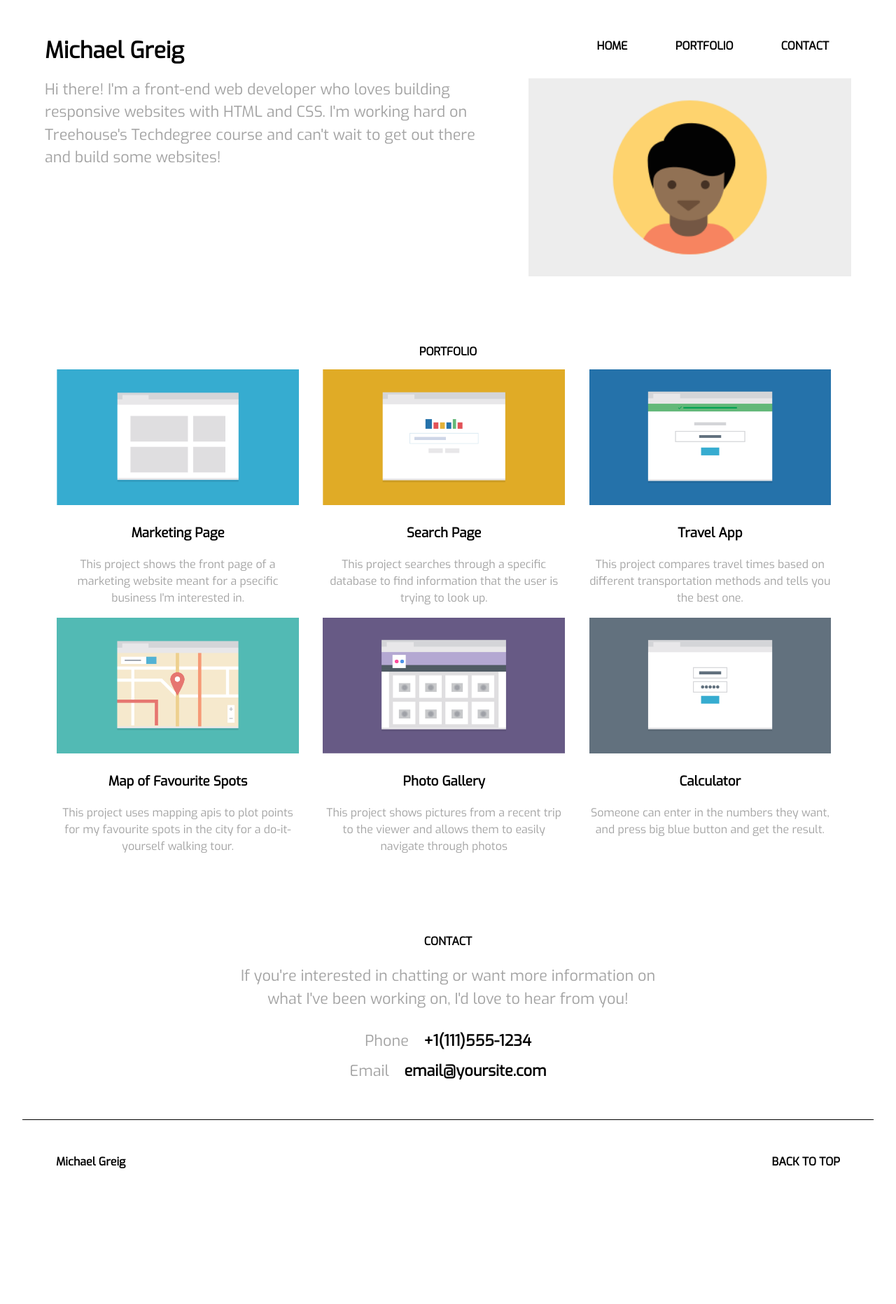
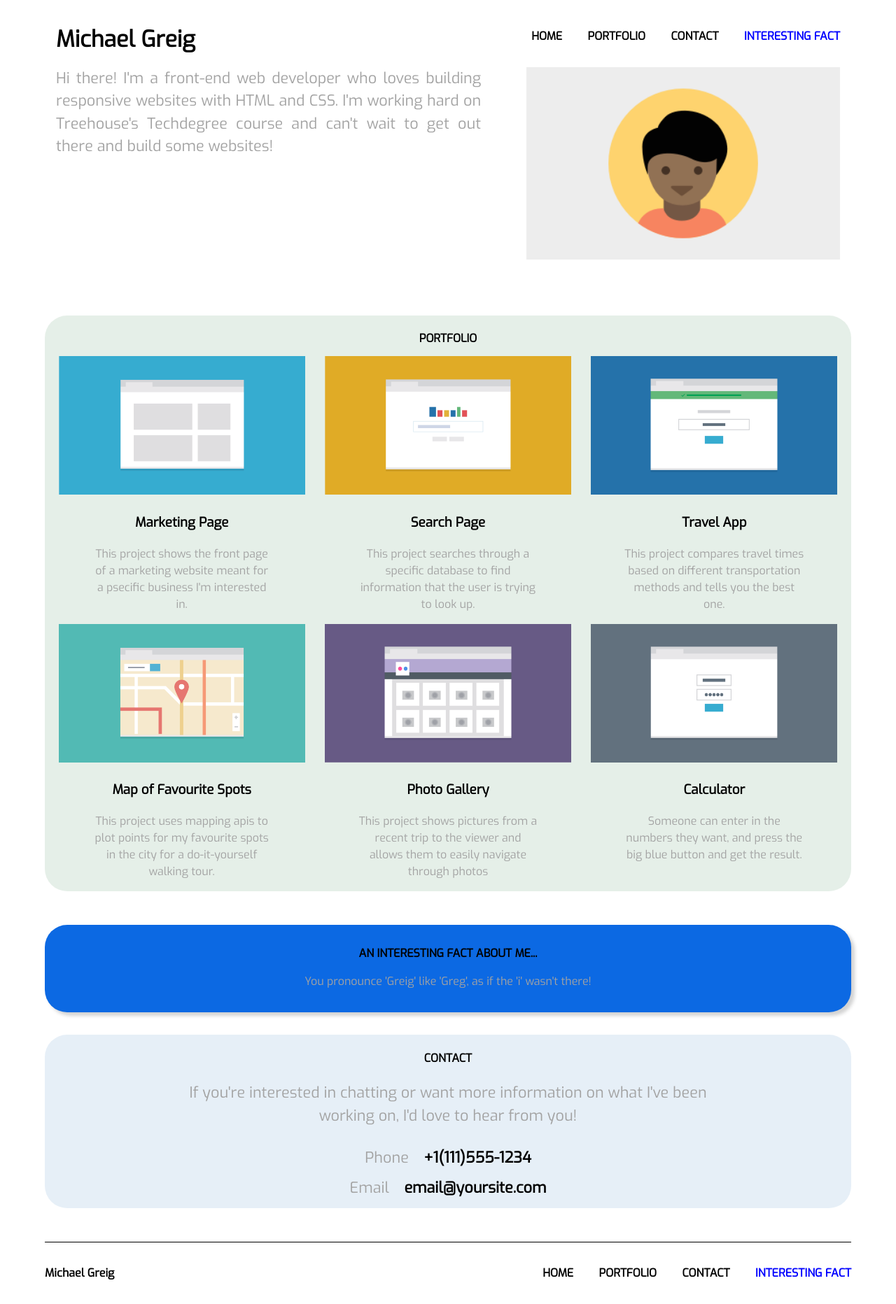
Before and after one commit to MichaelAGreig/responsive_layout, a plain HTML site: page index.html in a window 1280 px wide. Shown: the whole page at 70% size. Before the commit the page ends 1721 px from the top, so only its background shows below. Drawn offline with Linux system fonts and the light colour scheme.

Commit message:
Major update
Centred portfolio, redesigned containers, added ‘alts’, added
‘interesting fact’ section, fixed inline-block vs float issues, added
background colours and other styling touches

```diff
--- a/css/styles.css
+++ b/css/styles.css
@@ -44,7 +44,8 @@ CONTAINER
 
 .container {
   width: 90%;
-  margin: 2em auto 6em;
+  margin: 0 auto;
+  text-align: center;
 }
 
 .clearfix::after {
@@ -61,41 +62,92 @@ HEADER
   list-style: none;
   display: block;
   text-align: center;
-  padding: 1em 0;
+  margin-top: 1.5em;
 }
 
-.main-header ul li {
-  padding: 0.4em 0;
-  margin-bottom: 0.5em;
+.main-nav a {
+  margin: 0.6em 0;
+  padding: 0.5em 0;
+  display: block;
+  background-color: rgb(247, 247, 247);
+}
+
+a[href^="#interesting"] {
+  color: blue;
+  transition: all 1.5s;
+}
+
+a[href^="#interesting"]:hover {
+  transform: scale(1.5);
+}
+
+.title {
+  margin: 0;
+}
+
+.title-and-nav {
+  margin-top: 2em;
+}
+
+.profile-pic {
+  width: 60%;
+}
+
+.bio {
+  margin-top: 1em;
 }
 
 /***********************
 PORTFOLIO
 ***********************/
 
+.portfolio {
+  background-color: rgba(2, 103, 36, 0.1);
+  padding-top: 0.5em;
+  margin-top: 5em;
+  margin-bottom: 3em;
+  border-radius: 2em;
+}
+
 .secondary-header {
   text-transform: uppercase;
   font-size: 1em;
 }
 
-.portfolio {
+.portfolio-items {
   text-align: center;
+}
+
+.portfolio-items p {
+  padding: 0 3em;
+}
+
+/***********************
+INTERESTING FACT
+***********************/
+
+.interesting-fact {
+  margin-bottom: 2em;
+  background-color: rgb(12, 105, 227);
+  box-shadow: 5px 5px 5px lightgrey;
+  border-radius: 2em;
+  padding: 1em;
 }
 
 /***********************
 CONTACT
 ***********************/
 
-.contact-banner {
-  text-align: center;
-  width: 90%;
-  margin: 0 auto 3em;
-  padding: 0 5%;
+.contact {
+  background-color: rgba(17, 95, 176, 0.1);
+  padding: 0.5em 0;
+  margin-bottom: 3em;
+  border-radius: 2em;
 }
 
 .contact-info {
   list-style: none;
-  padding: 0;
+  padding: 0 5%;
 }
 
 .contact-info li {
@@ -114,16 +166,21 @@ CONTACT
 FOOTER
 ***********************/
 
-.main-footer {
-  width: 95%;
+footer {
   border-top: solid 1px;
-  padding: 3em 3em;
-  margin: 0 auto;
-  font-weight: bold;
+  padding: 2em 0;
+}
+
+footer span {
+  float: left;
 }
 
 #back-to-top {
   float: right;
+}
+
+.tablet-footer {
+  display: none;
 }
 
 /***********************
@@ -132,11 +189,21 @@ MEDIA QUERY STYLES
 
 @media (min-width: 768px) {
 
+  header {
+    padding: 0 1em;
+  }
+
+  .footer-nav li,
   .main-nav li {
     display: inline-block;
-    margin: 0 2em;
+    margin-left: 2em;
     text-transform: uppercase;
     font-weight: bold;
+  }
+
+  .main-nav a {
+    background-color: transparent;
+    margin: 0;
   }
 
   .title {
@@ -146,7 +213,7 @@ MEDIA QUERY STYLES
   .tagline {
     width: 60%;
     display: inline-block;
-    text-align: top;
+    text-align: justify;
     font-size: 1.35em;
     padding-right: 3em;
     margin: 0;
@@ -157,18 +224,29 @@ MEDIA QUERY STYLES
     width: 40%;
   }
 
-  .portfolio {
-    float: left;
-    width: 40%;
-    margin: 0 2.5%;
+  .portfolio-items {
+    width: 50%;
+    margin: 0 -1px;
+    padding: 0 1em;
+    display: inline-block;
+    vertical-align: top;
   }
 
-  .contact-banner {
-  padding: 0 10%;
+  .contact {
+  padding: 0.5em 10%;
   }
 
   .contact-info {
     font-size: 1.35em;
+  }
+
+  .mobile-footer {
+    display: none;
+  }
+
+  .tablet-footer {
+    display: inline-block;
+    float: right;
   }
 }
 
@@ -176,23 +254,20 @@ MEDIA QUERY STYLES
 
   .main-nav {
     float: right;
-    display: inline-block;
+    margin: 0;
+  }
+
+  .main-nav li {
+    margin: 0 0 0 2em;
   }
 
   .title {
     float: left;
-    display: inline-block;
-    margin: 0 auto;
-    padding: 0.5em 0;
   }
 
-  .portfolio {
-    width: 30%;
-    margin: 0 1.5%;
-  }
-
-  .contact-banner {
-    padding: 0 20%;
+  .portfolio-items {
+    width: 33.333%;
+    margin: 0 -4px;
   }
 
 }
--- a/index.html
+++ b/index.html
@@ -8,66 +8,69 @@
       <link rel="stylesheet" href="css/styles.css">
     </head>
     <body>
-      <div class="container clearfix">
-        <header class="main-header">
-          <div class="title-nav clearfix">
+      <header class="container clearfix">
+        <div class="title-and-nav clearfix">
           <h1 class="title">Michael Greig</h1>
           <nav class="main-nav">
             <ul>
               <li><a href="#top-link">Home</a></li>
               <li><a href="#portfolio-link">Portfolio</a></li>
               <li><a href="#contact-link">Contact</a></li>
+              <li><a href="#interesting-fact-link">Interesting fact</a></li>
             </ul>
           </nav>
         </div>
-          <div class="bio">
-            <img src="images/responsive-layout-profile.png" class="profile-pic">
+        <div class="bio clearfix">
+          <img src="images/responsive-layout-profile.png" alt="Picture of Michael Greig" class="profile-pic">
           <p class="tagline">Hi there! I'm a front-end web developer who loves building responsive websites
             with HTML and CSS. I'm working hard on Treehouse's Techdegree course and can't wait
             to get out there and build some websites!</p>
         </div>
       </header>
-      </div>
-      <div class="container clearfix">
+      <div class="portfolio container clearfix">
         <h2 class="secondary-header" id="portfolio-link">Portfolio</h2>
-        <div class="portfolio">
-          <img src="images/portfolio-1.png">
+        <div class="portfolio-items">
+          <img src="images/portfolio-1.png" alt="Picture of a marketing website">
           <h3>Marketing Page</h3>
           <p>This project shows the front page of a marketing website
             meant for a psecific business I'm interested in.</p>
         </div>
-        <div class="portfolio">
-          <img src="images/portfolio-2.png">
+        <div class="portfolio-items">
+          <img src="images/portfolio-2.png" alt="Picture of a search page">
           <h3>Search Page</h3>
           <p>This project searches through a specific database to find
             information that the user is trying to look up. </p>
         </div>
-        <div class="portfolio">
-          <img src="images/portfolio-3.png">
+        <div class="portfolio-items">
+          <img src="images/portfolio-3.png" alt="Picture of a travel app">
           <h3>Travel App</h3>
           <p>This project compares travel times based on different
             transportation methods and tells you the best one.</p>
         </div>
-        <div class="portfolio">
-          <img src="images/portfolio-4.png">
+        <div class="portfolio-items">
+          <img src="images/portfolio-4.png" alt="Picture of a city walking tour map">
           <h3>Map of Favourite Spots</h3>
           <p>This project uses mapping apis to plot points for my favourite
             spots in the city for a do-it-yourself walking tour.</p>
         </div>
-        <div class="portfolio">
-          <img src="images/portfolio-5.png">
+        <div class="portfolio-items">
+          <img src="images/portfolio-5.png" alt="Picture of a photo gallery">
           <h3>Photo Gallery</h3>
           <p>This project shows pictures from a recent trip to the
             viewer and allows them to easily navigate through photos</p>
         </div>
-        <div class="portfolio">
-          <img src="images/portfolio-6.png">
+        <div class="portfolio-items">
+          <img src="images/portfolio-6.png" alt="Picture of a calculator program">
           <h3>Calculator</h3>
-          <p>Someone can enter in the numbers they want, and press <thead>
+          <p>Someone can enter in the numbers they want, and press the
             big blue button and get the result.</p>
         </div>
       </div>
-        <div class="contact-banner">
+      <div class="interesting-fact container">
+        <h2 class="secondary-header" id="interesting-fact-link">An interesting fact about me...</h2>
+        <p>You pronounce 'Greig' like 'Greg', as if the 'i' wasn't there!</p>
+      </div>
+      <div class="contact container">
         <h2 class="secondary-header" id="contact-link">Contact</h2>
         <div class="contact-info">
         <p>If you're interested in chatting or want more information on what I've
@@ -78,10 +81,19 @@
         </ul>
         </div>
       </div>
-      </div>
-      <footer class="main-footer">
+      <footer class="container clearfix">
         <span>Michael Greig</span>
-        <a id="back-to-top" href="#top-link">Back to top</a>
+        <nav class="footer-nav">
+          <ul class="mobile-footer">
+            <li><a id="back-to-top" href="#top-link">Back to top</a></li>
+          </ul>
+          <ul class="tablet-footer">
+            <li><a href="#top-link">Home</a></li>
+            <li><a href="#portfolio-link">Portfolio</a></li>
+            <li><a href="#contact-link">Contact</a></li>
+            <li><a href="#interesting-fact-link">Interesting fact</a></li>
+          </ul>
+        </nav>
       </footer>
     </body>
   </html>
```
Lines whose indentation alone changed are shown as unchanged.
